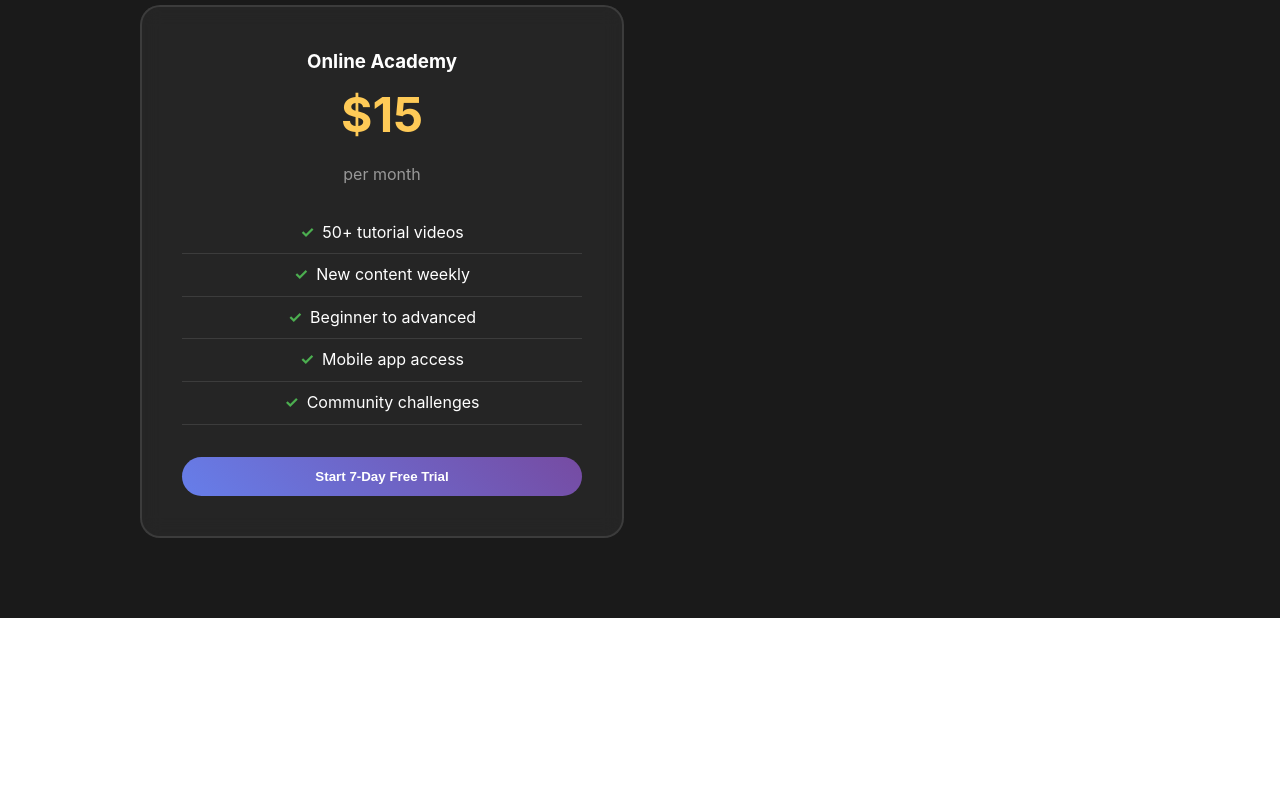
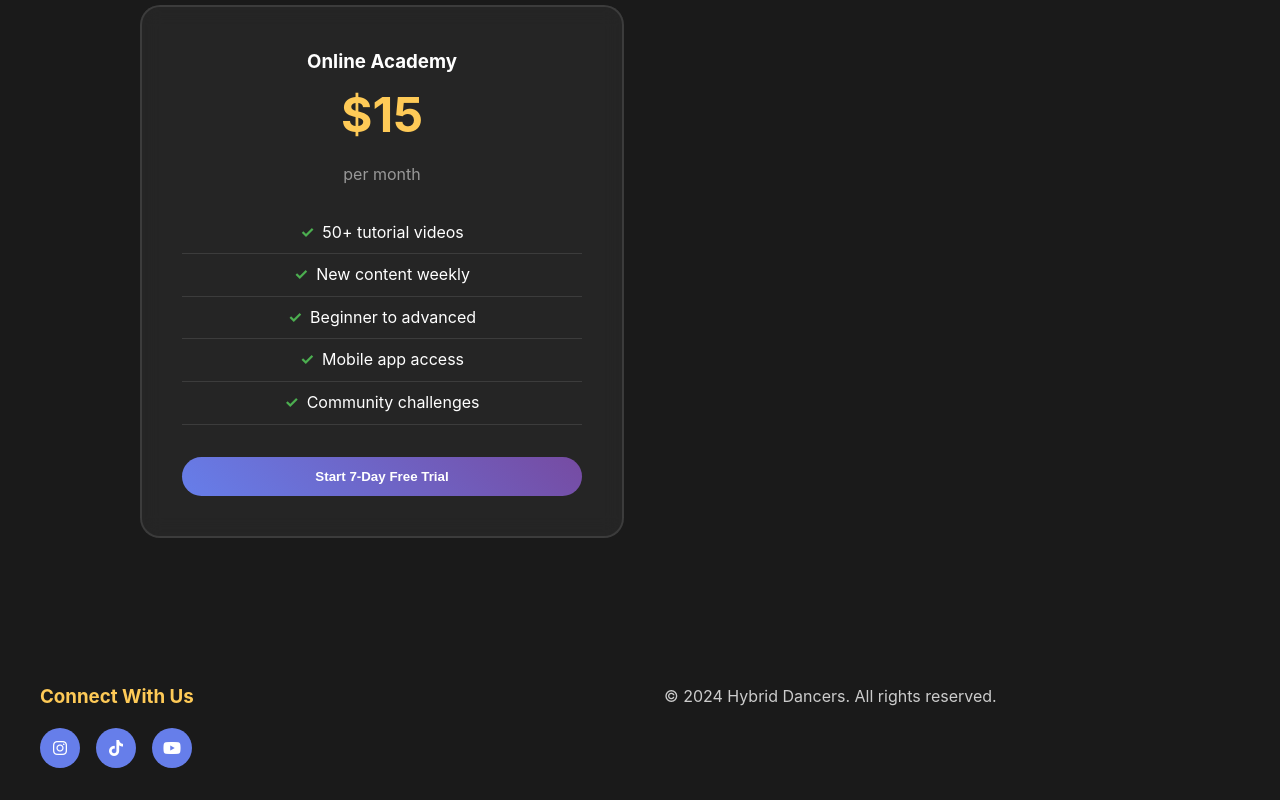
Before and after one commit to Csp-Ai/hybriddancers, a plain HTML site: page index.html in a window 1280 px wide. Shown: the part 3560-4360 px from the top of the page. Before the commit the page ends 4178 px from the top, so only its background shows below. Drawn offline with Linux system fonts and the light colour scheme.

Commit message:
feat: add footer with social links

```diff
--- a/index.html
+++ b/index.html
@@ -5,6 +5,7 @@
     <meta name="viewport" content="width=device-width, initial-scale=1.0">
     <title>Hybrid Dancers - First Class FREE | Dance Classes Tempe AZ</title>
     <meta name="description" content="Join 200+ dancers in Tempe! Shuffling, Hip-Hop & Contemporary fusion classes. ASU students get 20% off. Book your FREE trial class today!">
+    <link rel="stylesheet" href="https://cdnjs.cloudflare.com/ajax/libs/font-awesome/6.4.0/css/all.min.css">
     <style>
         * {
             margin: 0;
@@ -939,5 +940,28 @@
             </div> <!-- pricing-card -->
         </div> <!-- pricing-grid -->
     </section> <!-- pricing-section -->
+
+    <footer class="footer">
+        <div class="footer-content">
+            <div class="footer-section">
+                <h3>Connect With Us</h3>
+                <div class="social-links">
+                    <a href="https://instagram.com/hybriddancers" target="_blank" aria-label="Instagram">
+                        <i class="fab fa-instagram" aria-hidden="true"></i>
+                    </a>
+                    <a href="https://tiktok.com/@hybriddancers" target="_blank" aria-label="TikTok">
+                        <i class="fab fa-tiktok" aria-hidden="true"></i>
+                    </a>
+                    <a href="https://www.youtube.com/@hybriddancers" target="_blank" aria-label="YouTube">
+                        <i class="fab fa-youtube" aria-hidden="true"></i>
+                    </a>
+                </div>
+            </div>
+            <div class="footer-section">
+                <p>&copy; 2024 Hybrid Dancers. All rights reserved.</p>
+            </div>
+        </div>
+    </footer>
+
 </body>
 </html>
```
